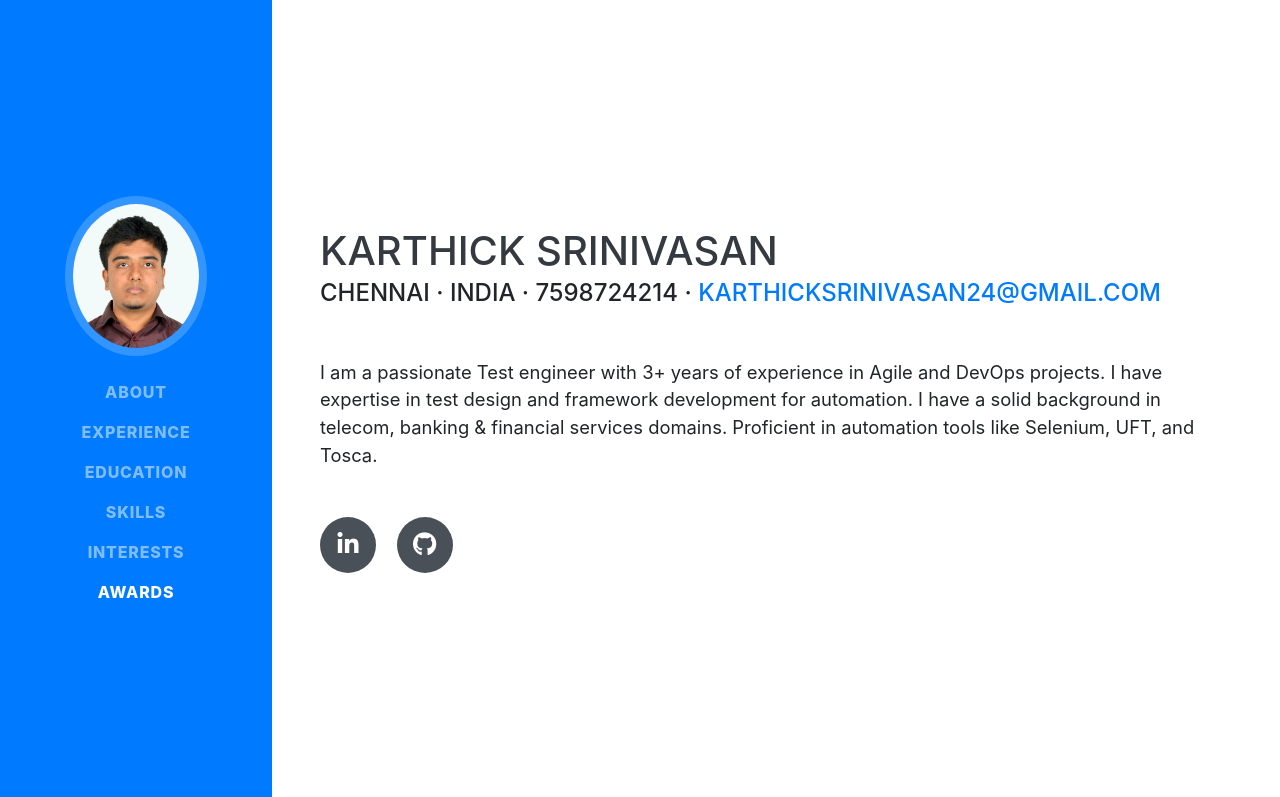
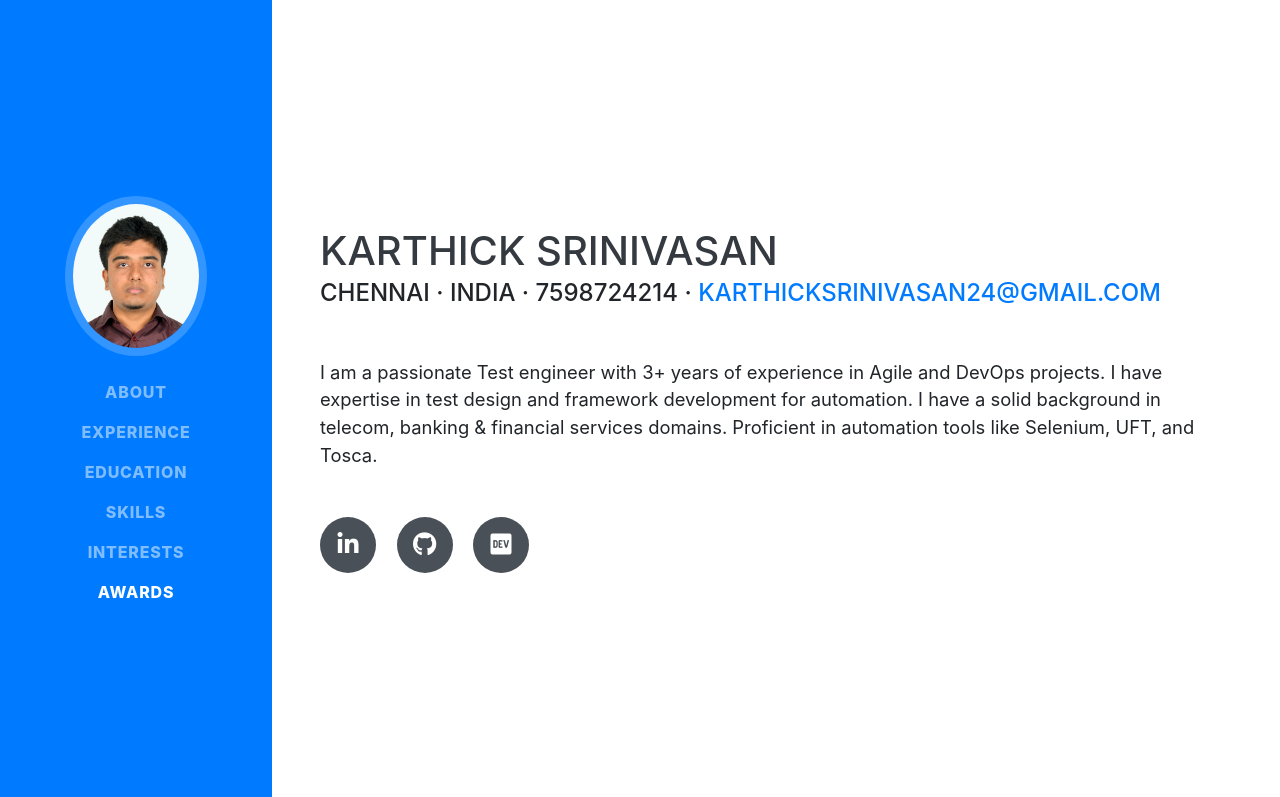
Before and after one commit to karthick-git/karthick.github.io, a website with bundled scripts: page index.html in a window 1280 px wide. Shown: the top 797 px of the page. Built offline with nearby package versions, Linux system fonts and the light colour scheme; a web font is replaced by a local one.

Commit message:
updated resume

```diff
--- a/index.html
+++ b/index.html
@@ -77,6 +77,9 @@
           </a>
           <a href="https://www.github.com/karthick-git">
             <i class="fab fa-github"></i>
+          </a>
+		  <a href="https://dev.to/karthickgit">
+            <i class="fab fa-dev"></i>
           </a>
         </div>
 	  </div>
```
